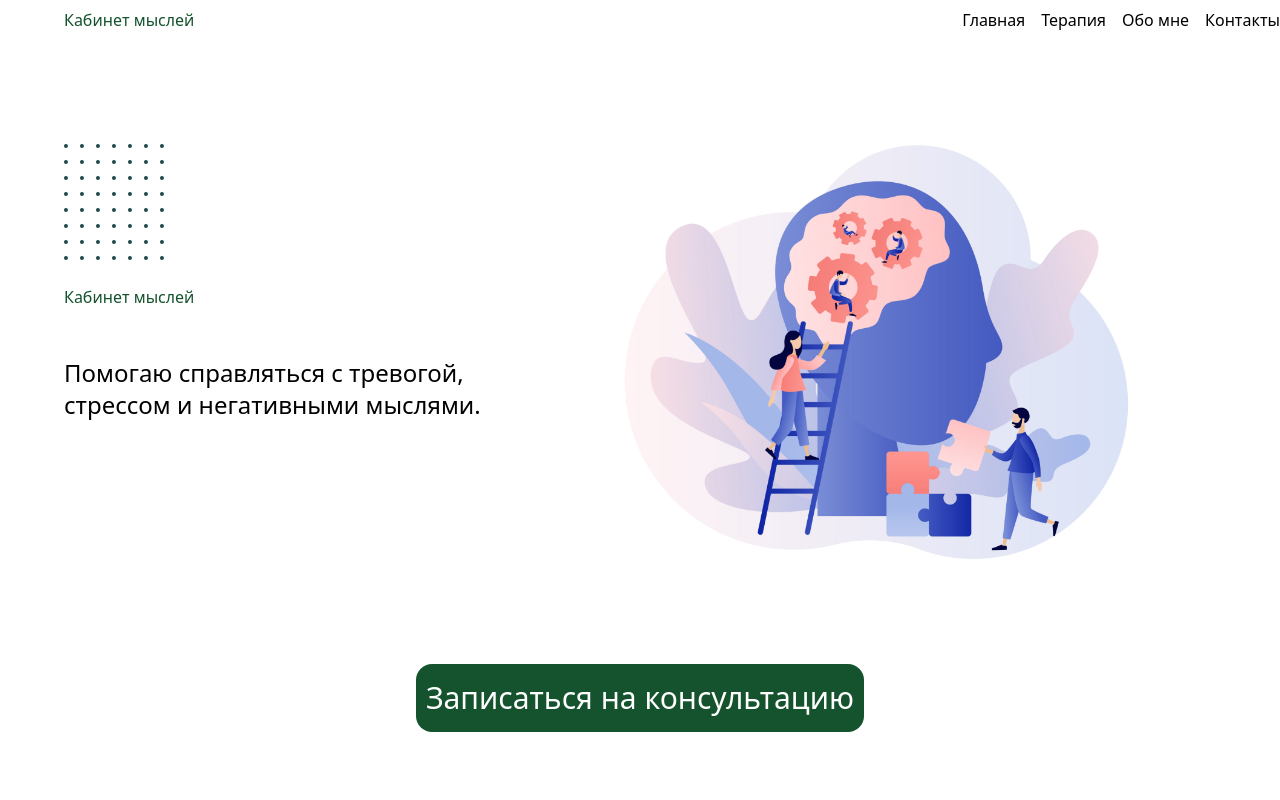
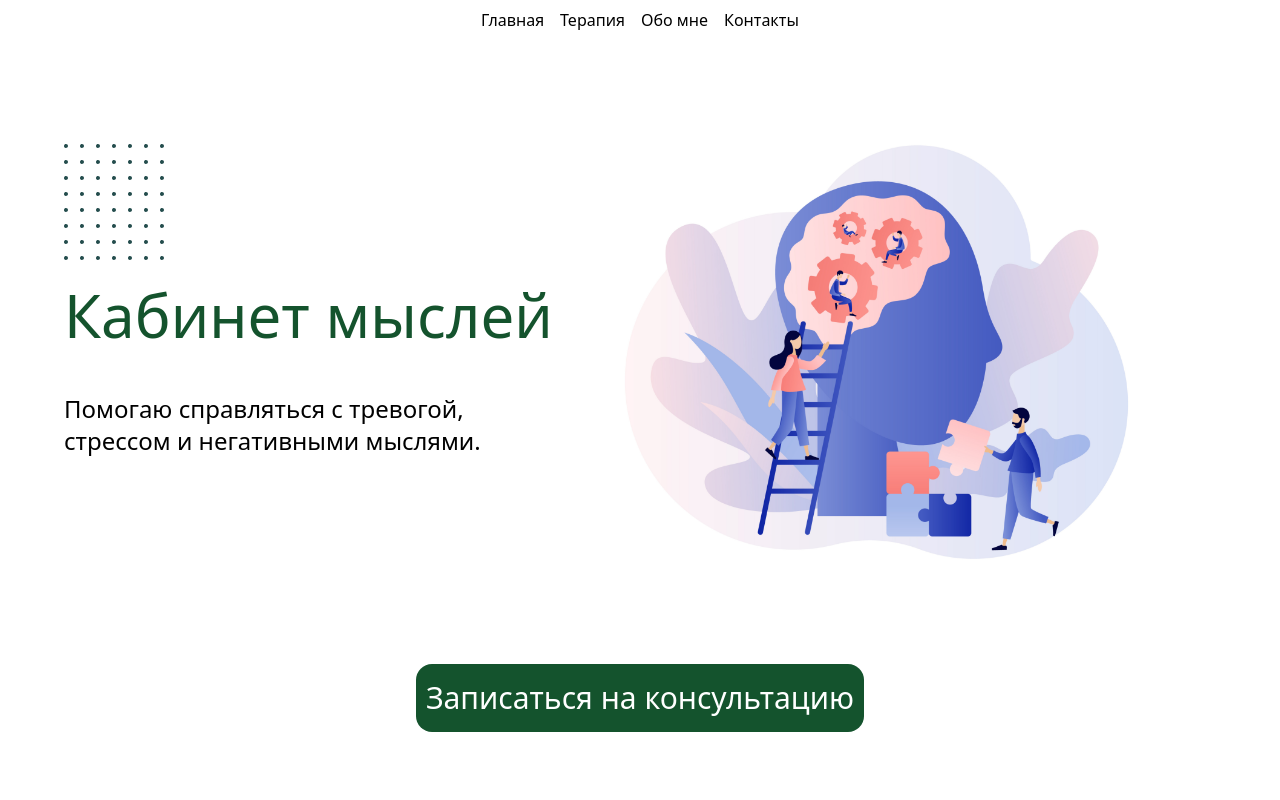
Before and after one commit to Yappaholic/thought-cabinet, a React app: page / in a window 1280 px wide. Shown: the top 800 px of the page. Built offline with nearby package versions, Linux system fonts and the light colour scheme; the HTML template or start-up script is replaced by a standard one.

Commit message:
fix: add props for grid items and change header

```diff
--- a/src/AboutCBT.tsx
+++ b/src/AboutCBT.tsx
@@ -5,12 +5,19 @@ type Position = {
   column: number;
 };
 
+interface GridItemProps {
+  header: string,
+  text: string,
+  pos: Position,
+  icon?: React.FC
+}
+
 const CBTGridItem = ({
   header,
   text,
   pos,
-  icon,
-}: { header: string; text: string; pos: Position; icon: React.FC }) => {
+  icon = Icon,
+}: GridItemProps ) => {
   const IconNode = icon;
   return (
     <div
--- a/src/Main.tsx
+++ b/src/Main.tsx
@@ -9,35 +9,32 @@ function handleClick(id: string) {
 const Header = () => {
   return (
     <header id="header" className="w-full">
-      <div className="flex flex-row pt-2 justify-between justify-items-center self-center 2xl:w-[60vw]">
-        <h2 className="pl-[5vw] 2xl:text-2xl place-self-start text-green-900">
-          Кабинет мыслей
-        </h2>
+      <div className="flex flex-row pt-2 justify-center justify-items-center self-center xl:w-full">
         <div className="flex flex-row gap-4 justify-items-center">
           <button
             type="button"
-            className="2xl:text-md"
+            className="xl:text-md"
             onClick={() => handleClick('Main')}
           >
             Главная
           </button>
           <button
             type="button"
-            className="2xl:text-md"
+            className="xl:text-md"
             onClick={() => handleClick('Therapy')}
           >
             Терапия
           </button>
           <button
             type="button"
-            className="2xl:text-md"
+            className="xl:text-md"
             onClick={() => handleClick('About_me')}
           >
             Обо мне
           </button>
           <button
             type="button"
-            className="2xl:text-md"
+            className="xl:text-md"
             onClick={() => handleClick('Contacts')}
           >
             Контакты
@@ -58,7 +55,7 @@ const Main = () => {
       >
         <Dots />
         <div className="row-start-2 row-end-4 self-start">
-          <h1 className="text-green-900 2xl:text-6xl self-center col-start-1">
+          <h1 className="text-green-900 xl:text-6xl self-center col-start-1">
             Кабинет мыслей
           </h1>
           <p className="text-2xl py-12 row-start-3">
```
